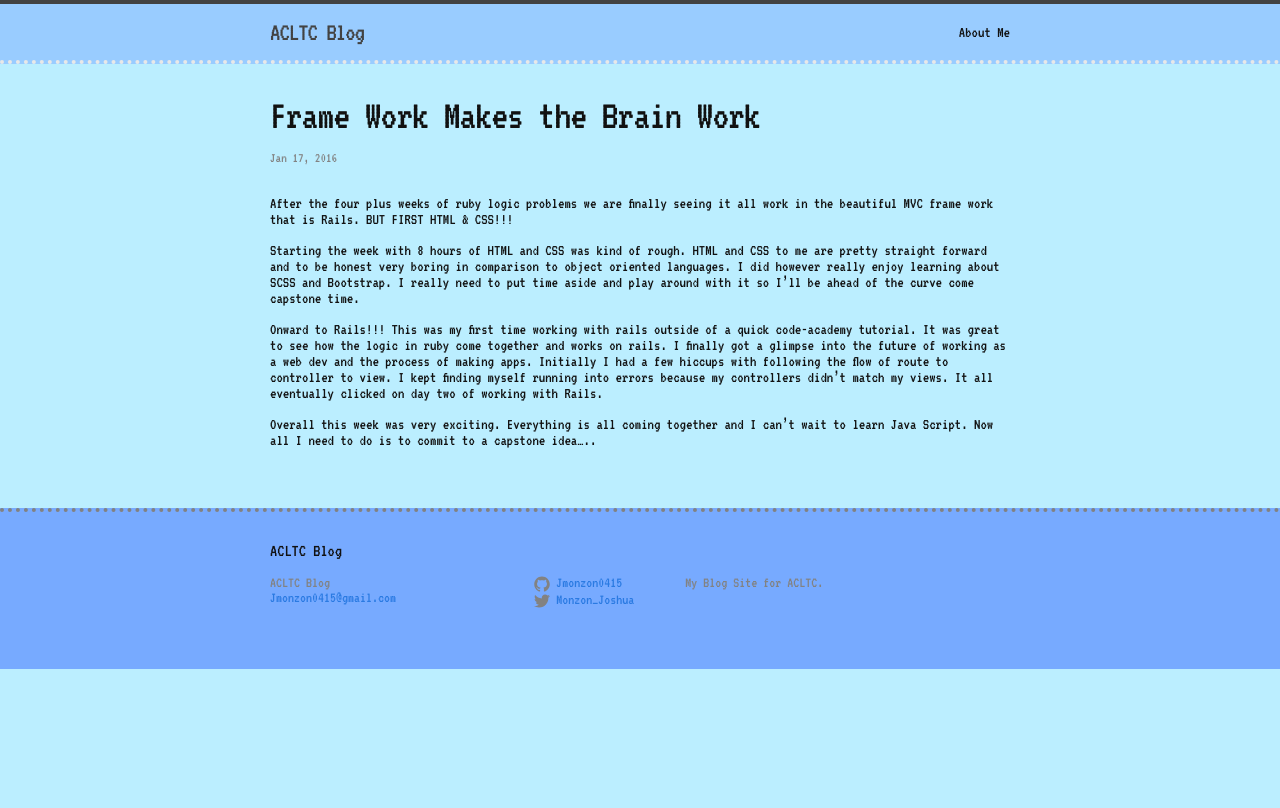
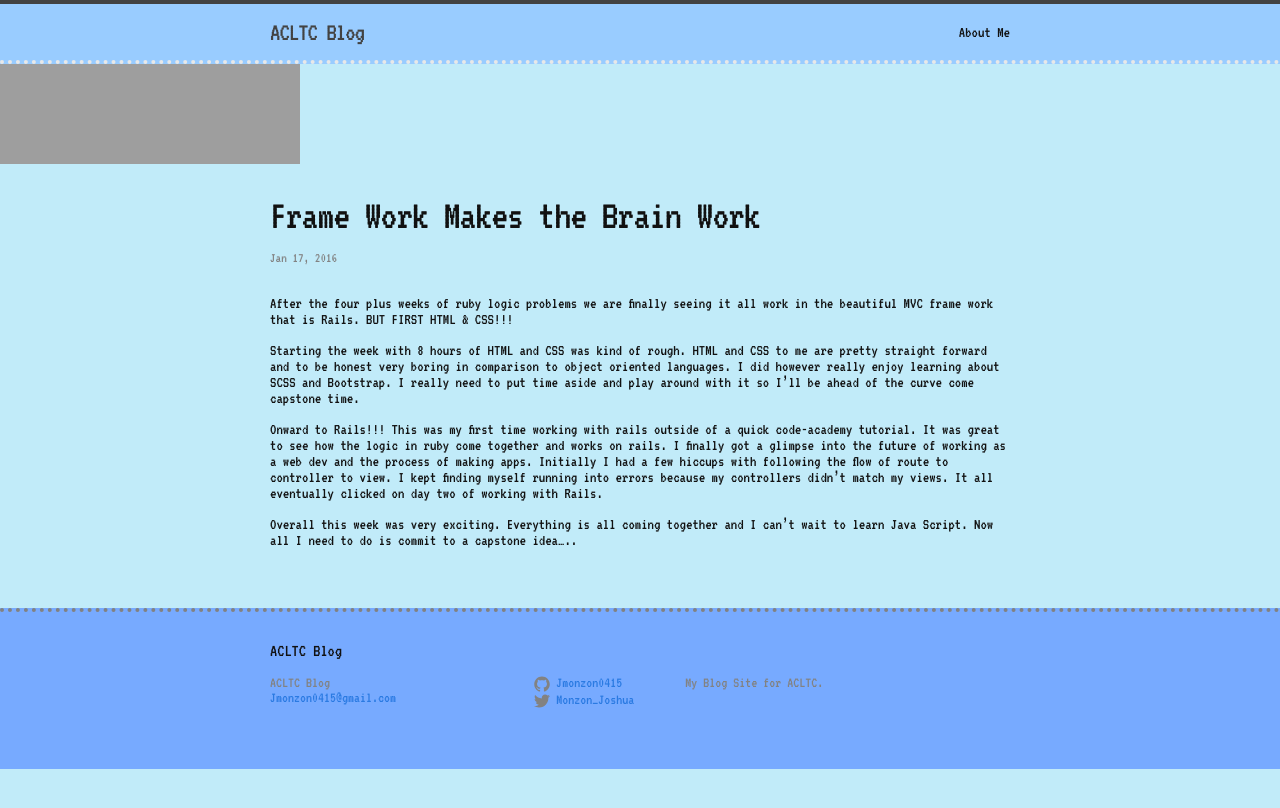
Before and after one commit to Jmonzon0415/Jmonzon, a Jekyll site: the page built from _posts/2016-01-17-framework.markdown, in a window 1280 px wide. Shown: the top 808 px of the page. Built offline with Jekyll 4.4.1, drawn with Linux system fonts in a browser that asks for light colours; grey boxes are pictures that could not be loaded.

Commit message:
updates blog

```diff
--- a/_layouts/default.html
+++ b/_layouts/default.html
@@ -5,7 +5,9 @@
 
   <body>
 
-    {% include header.html %}
+   {% include header.html %}
+
+    <img src="http://38.media.tumblr.com/45baec53191971ec08c830217b64a3f0/tumblr_inline_mziotxhA8g1rscapu.gif" alt="">
 
     <div class="page-content">
       <div class="wrapper">
--- a/_posts/2016-01-17-framework.markdown
+++ b/_posts/2016-01-17-framework.markdown
@@ -11,4 +11,4 @@ Starting the week with 8 hours of HTML and CSS was kind of rough. HTML and CSS t
 
 Onward to Rails!!! This was my first time working with rails outside of a quick code-academy tutorial. It was great to see how the logic in ruby come together and works on rails. I finally got a glimpse into the future of working as a web dev and the process of making apps. Initially I had a few hiccups with following the flow of route to controller to view.  I kept finding myself running into errors because my controllers didn’t match my views.  It all eventually clicked on day two of working with Rails.
 
-Overall this week was very exciting. Everything is all coming together and I can’t wait to learn Java Script. Now all I need to do is to commit to a capstone idea.....
+Overall this week was very exciting. Everything is all coming together and I can’t wait to learn Java Script. Now all I need to do is commit to a capstone idea.....
--- a/_sass/_base.scss
+++ b/_sass/_base.scss
@@ -15,7 +15,7 @@ body {
 
     font-family: 'VT323' ;
     color: $text-color;
-    background-color: #bbeeff;
+    background-color: #C1EBF9;
     -webkit-text-size-adjust: 100%;
     -webkit-font-feature-settings: "kern" 1;
     -moz-font-feature-settings: "kern" 1;
--- a/_sass/_layout.scss
+++ b/_sass/_layout.scss
@@ -1,6 +1,9 @@
 /**
  * Site header
  */
+img { width: 300px;
+        height: 100px}
+
 .site-header {
     background-color: #99ccff;
     border-top: 4px solid $grey-color-dark;
```
